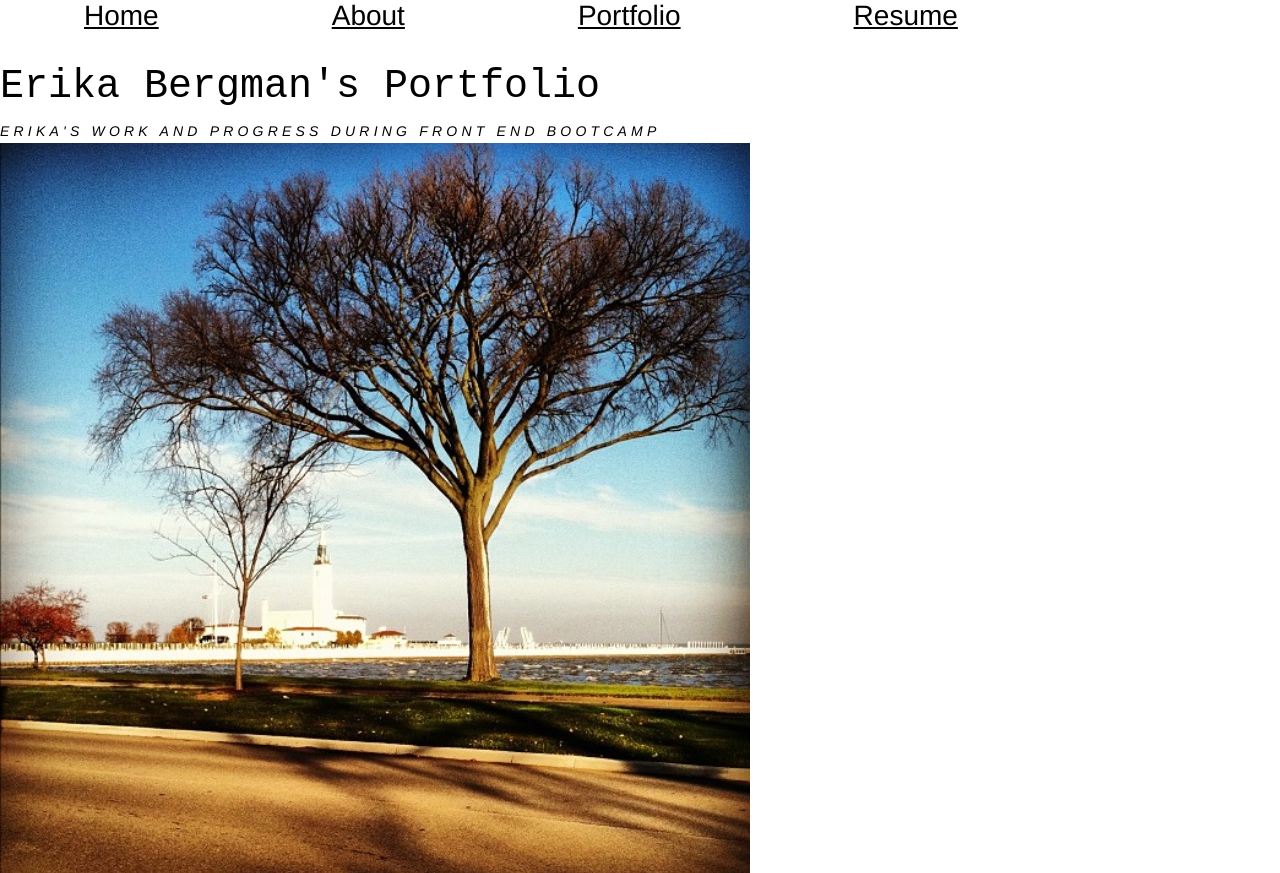
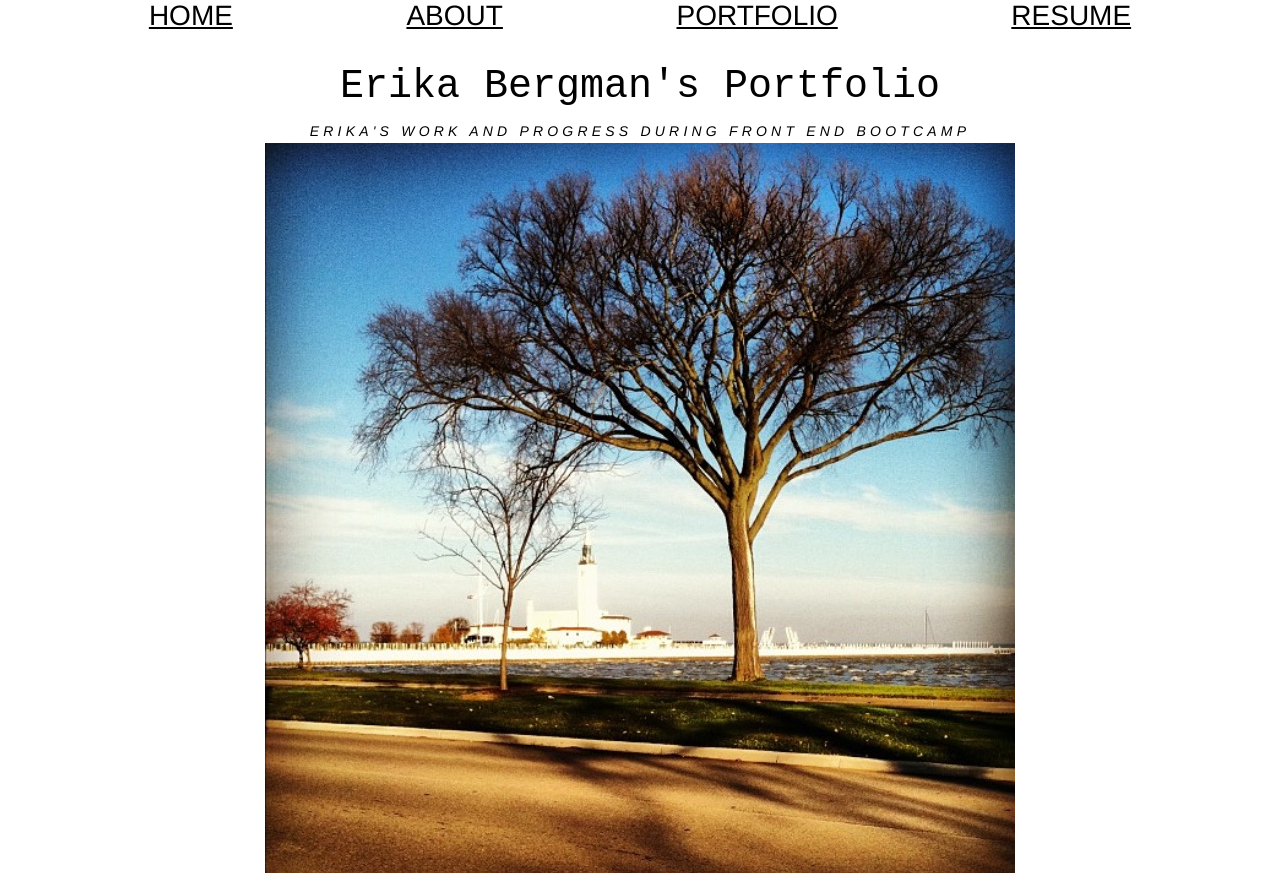
Before and after one commit to eab1216/eab1216.github.io, a plain HTML site: page Bergman_lab1/index.html in a window 1280 px wide. Drawn offline with Linux system fonts and the light colour scheme.

Commit message:
added hero to homepage

```diff
--- a/Bergman_lab1/index.html
+++ b/Bergman_lab1/index.html
@@ -14,6 +14,7 @@
 <a href="resume.html">Resume</a>
 </nav>
 <header>Erika's work and progress during Front End Bootcamp</header>
+<section id="herogp"></section>
 <img src="images/gp_walk.jpg" alt="Grosse Pointe" align="center" />
 </body>
 </html>
--- a/Bergman_lab1/style.css
+++ b/Bergman_lab1/style.css
@@ -3,16 +3,17 @@ body{
 	background-color:white;
 	color:black;
 	font-size:20px;
-	font-family:Helvetica,sans-serif
+	font-family:Helvetica,sans-serif;
 	text-align:center;
 	}
 nav{
 	position:fixed;
 	top:0;
 	left:0;
-	/*border-color:black;
-	border-top:underline;
-	border-bottom-style:underline;*/
+	right:0;
+	/*border-color:black;*/
+	/*border-top:underline;*/
+	/*border-bottom-style:underline;*/
 	}
 nav a{
 	font-size:28px;
@@ -21,6 +22,11 @@ nav a{
 	padding-right: 3.0em;
 	margin-top: 1.5em;
 	margin-bottom: 1.5em;
+	border-width: 100%;
+	/*border-color:black;*/
+	/*border-top:underline;*/
+	/*border-bottom: underline; */
+	text-transform: uppercase;
 	}
 a{
 	color: inherit;
```
